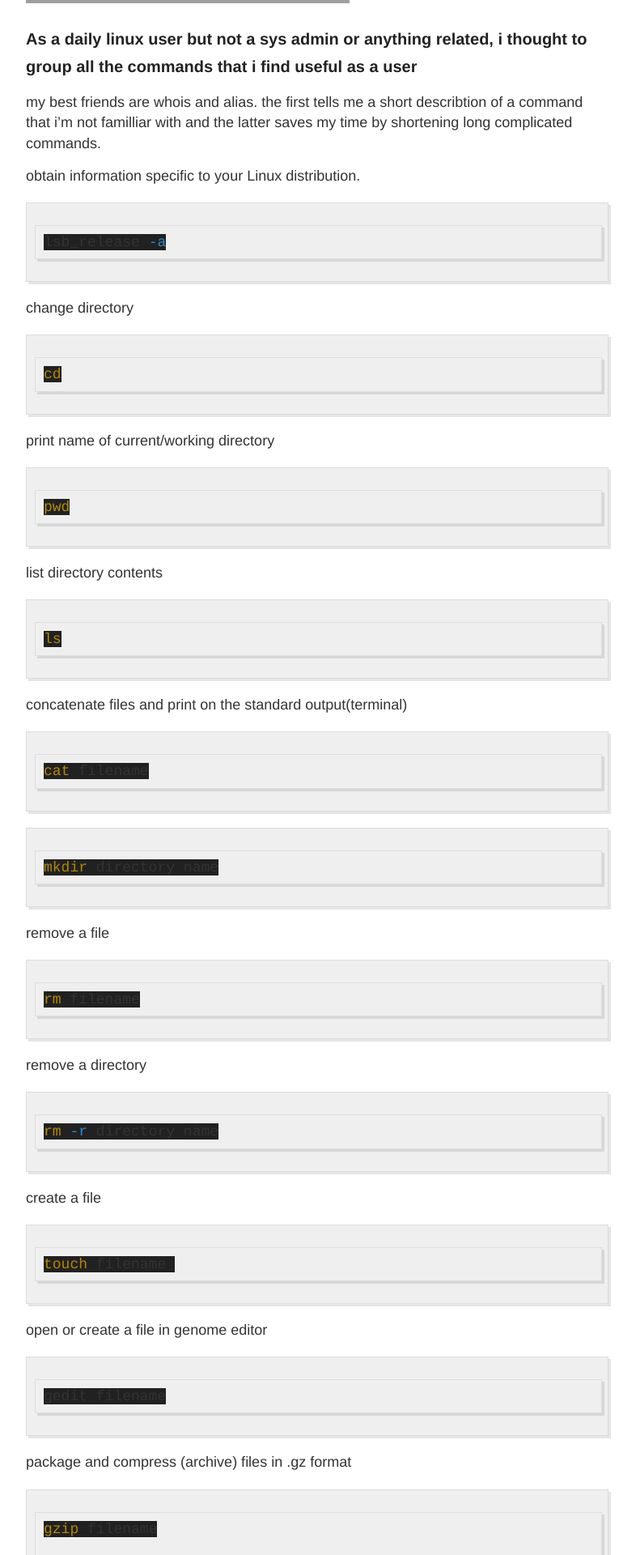
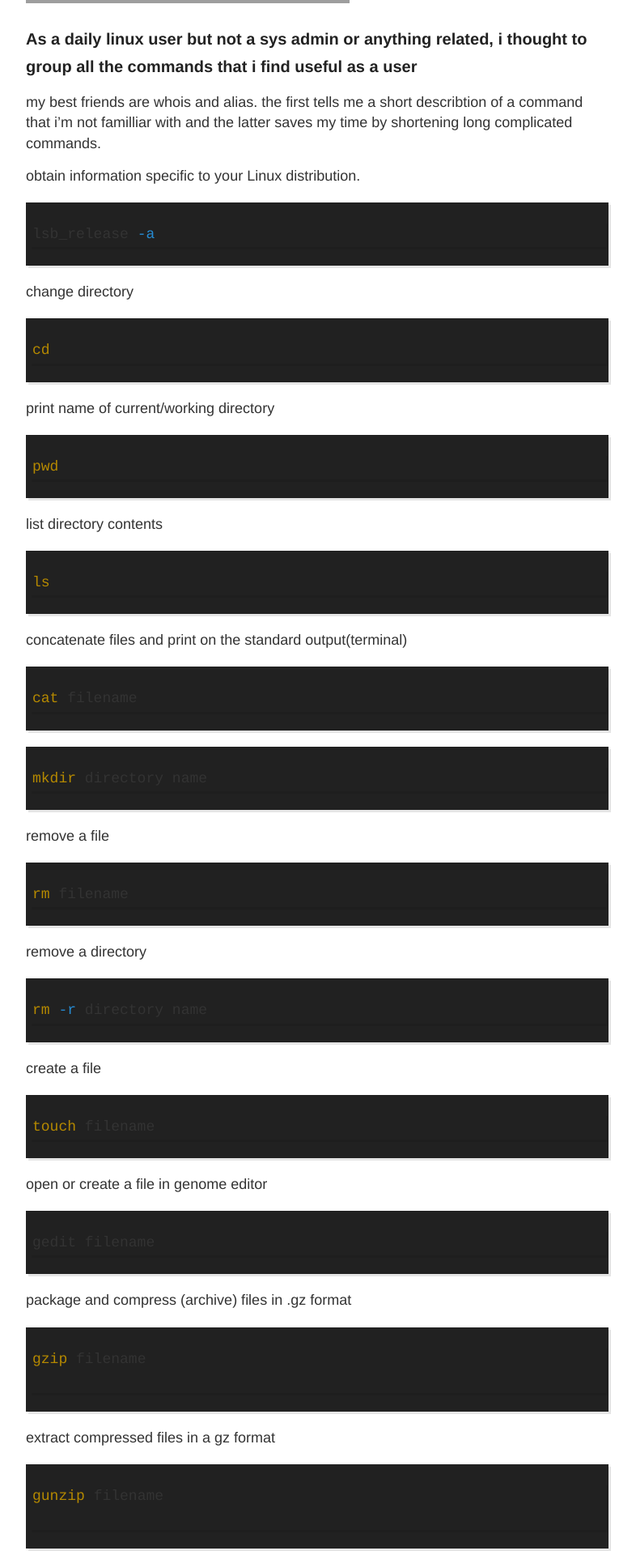
Before and after one commit to mgama1/mgama1.github.io, a Jekyll site: the page built from _posts/2022-9-15-terminal.md, in a window 1280 px wide. Shown: the part 523-2443 px from the top of the page at 81% size, without its empty margins (248-1034 px from the left). Built offline with Jekyll 4.4.1, drawn with Linux system fonts in a browser that asks for light colours; comment, search, counter and statistics services are not loaded; grey boxes are pictures that could not be loaded.

Commit message:
Update _highlights.scss

```diff
--- a/_sass/_highlights.scss
+++ b/_sass/_highlights.scss
@@ -1,8 +1,8 @@
 
 .highlight {
-  background-color: #efefef;
-  padding: 7px 7px 7px 10px;
-  border: 1px solid #ddd;
+  background-color: #212121;
+  padding: 2px 2px 2px 3px;
+  border: 1px solid #212121;
   -moz-box-shadow: 3px 3px rgba(0,0,0,0.1);
   -webkit-box-shadow: 3px 3px rgba(0,0,0,0.1);
   box-shadow: 3px 3px rgba(0,0,0,0.1);
@@ -18,7 +18,7 @@ code {
 
 .highlight .c { color: #586E75 } /* Comment */
 .highlight .err { color: #93A1A1 } /* Error */
-.highlight .g { color: #93A1A1 } /* Generic */
+.highlight .g { color: #ffffff } /* Generic */
 .highlight .k { color: #859900 } /* Keyword */
 .highlight .l { color: #93A1A1 } /* Literal */
 .highlight .n { color: #93A1A1 } /* Name */
```
